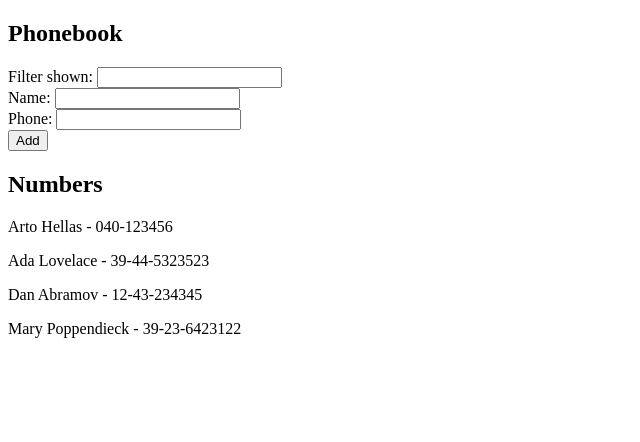
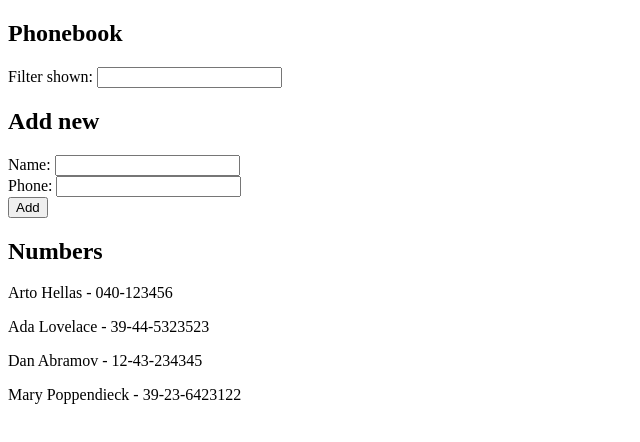
Before and after one commit to Yeffry921/Fullstack-Open, a React (Create React App) app in the folder part2/phonebook/: page / in a window 1280 px wide. Shown: the top 442 px of the page, without its empty margins (0-640 px from the left). Built offline with nearby package versions, Linux system fonts and the light colour scheme.

Commit message:
add solution for exercise 2.10

```diff
--- a/part2/phonebook/src/App.js
+++ b/part2/phonebook/src/App.js
@@ -10,6 +10,30 @@ const Person = (props) => {
   )
 }
 
+const Filter = (props) => {
+  console.log(props)
+  return (
+    <div>
+        Filter shown: <input type='text' value={props.value} onChange={props.onChange}/>
+    </div>
+  )
+}
+
+const PersonForm = (props) => {
+  return (
+    <form onSubmit={props.onSubmit}>
+      <div>
+        Name: <input type='text' value={props.valueName} onChange={props.onPersonChange}/>
+      </div>
+      <div>
+        Phone: <input type='tel' value={props.valuePhone} onChange={props.onPhoneChange}/>
+      </div>
+      <div>
+        <button type='submit'>Add</button>
+      </div>
+    </form>
+  )
+}
 const App = () => {
   const [persons, setPersons] = useState([
     { name: 'Arto Hellas', number: '040-123456', id: 1 },
@@ -60,25 +84,22 @@ const App = () => {
   return (
     <div>
       <h2>Phonebook</h2>
-      <div>
-        Filter shown: <input type='text' value={searchTerm} onChange={handleFilterChange}/>
-      </div>
-      <form onSubmit={handleAddPerson}>
-        <div>
-          Name: <input type='text' value={newName} onChange={handlePersonChange}/>
-        </div>
-        <div>
-          Phone: <input type='tel' value={newPhone} onChange={handlePhoneChange}/>
-        </div>
-        <div>
-          <button type='submit'>Add</button>
-        </div>
-      </form>
+      <Filter value={searchTerm} onChange={handleFilterChange}/>
+
+      <h2>Add new</h2>
+
+      <PersonForm
+        onSubmit={handleAddPerson}
+        valueName={newName}
+        valuePhone={newPhone}
+        onPersonChange={handlePersonChange}
+        onPhoneChange={handlePhoneChange}
+      />
+
       <h2>Numbers</h2>
-      <div>
-        {}
-        <Person data={personsToShow}/>
-      </div>
+
+      <Person data={personsToShow}/>
+
     </div>
   )
 }
```
